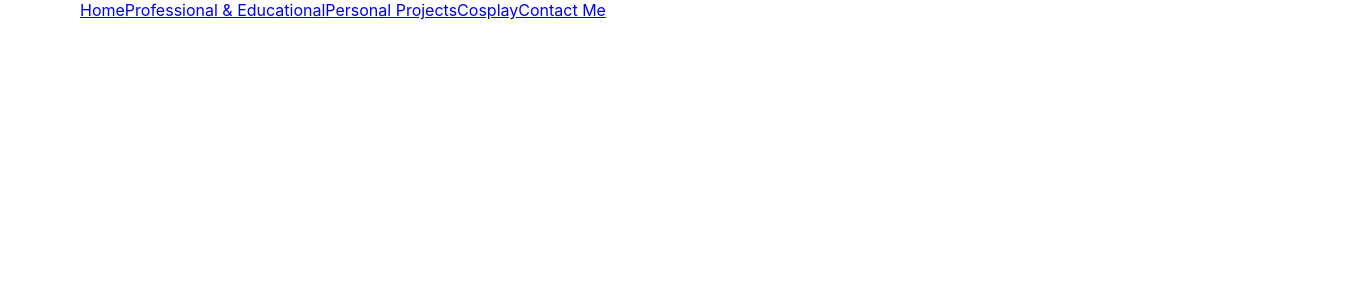
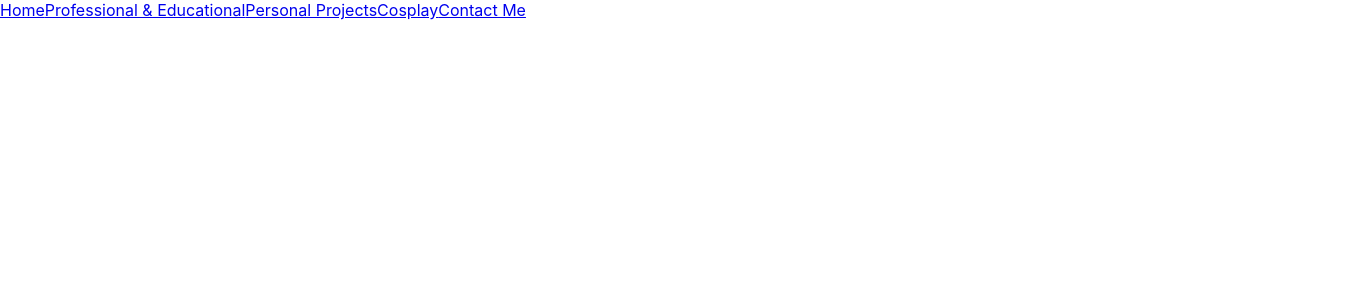
Before and after one commit to frankienakama/sarafrandsen-dotcom, a React app: page /#/home in a window 1280 px wide. Shown: the top 300 px of the page, 1360 px wide, since content can reach past the window. Built offline with nearby package versions, Linux system fonts and the light colour scheme.

Commit message:
Style width of pages and nav bar

```diff
--- /dev/null
+++ b/src/App.css
@@ -0,0 +1,3 @@
+.pageWidth {
+    padding: 50px 15rem;
+}
--- a/src/App.js
+++ b/src/App.js
@@ -2,6 +2,8 @@ import React, { Component } from 'react';
 import {
     Route
 } from "react-router-dom";
+import styles from './App.css';
+import classNames from 'classnames';
 import Intro from './components/intro/Intro';
 import HomePage from './components/homePage/HomePage';
 import ProfessionalPage from './components/professionalPage/ProfessionalPage';
@@ -11,14 +13,20 @@ import ContactPage from './components/contactPage/ContactPage';
 
 class App extends Component {
     render() {
+        const classes = classNames(
+            styles.pageWidth
+        );
+
         return (
             <main>
                 <Route exact path="/" component={Intro} />
-                <Route path="/home" component={HomePage} />
-                <Route path="/professional" component={ProfessionalPage} />
-                <Route path="/personal" component={PersonalPage} />
-                <Route path="/cosplay" component={CosplayPage} />
-                <Route path="/contact" component={ContactPage} />
+                <div className={classes}>
+                    <Route path="/home" component={HomePage} />
+                    <Route path="/professional" component={ProfessionalPage} />
+                    <Route path="/personal" component={PersonalPage} />
+                    <Route path="/cosplay" component={CosplayPage} />
+                    <Route path="/contact" component={ContactPage} />
+                </div>
             </main>
         );
     }
--- a/src/components/header/Header.css
+++ b/src/components/header/Header.css
@@ -1,18 +1,16 @@
 ul {
     list-style-type: none;
     margin: 0;
-    padding-left: 5rem;
     overflow: hidden;
+    padding: 0;
     width: 100%;
     /* background: #0069ed; */
 }
-
 
 li {
     display: inline-block;
 }
 
 .rightNav {
-    position: fixed;
-    right: 5rem;
+    float: right;
 }
--- a/src/components/header/Header.js
+++ b/src/components/header/Header.js
@@ -1,4 +1,5 @@
 import React, { Component } from 'react';
+import classNames from "classnames";
 import HeaderNav from "../headerNav/HeaderNav";
 import copy from "./header.json";
 import styles from "./Header.css";
@@ -28,7 +29,7 @@ class Header extends Component {
         }
 
         return (
-            <section>
+            <section className={styles}>
                 <ul>
                     <li>
                         <HeaderNav
@@ -57,7 +58,9 @@ class Header extends Component {
                             copy={this.state.isActive ? copy.comingSoon : copy.cosplay}
                         />
                     </li>
-                    <li className={styles.rightNav}>
+                    <li
+                        className={styles.rightNav}
+                    >
                         <HeaderNav
                             linkTo={"/contact"}
                             copy={copy.contact}
```
